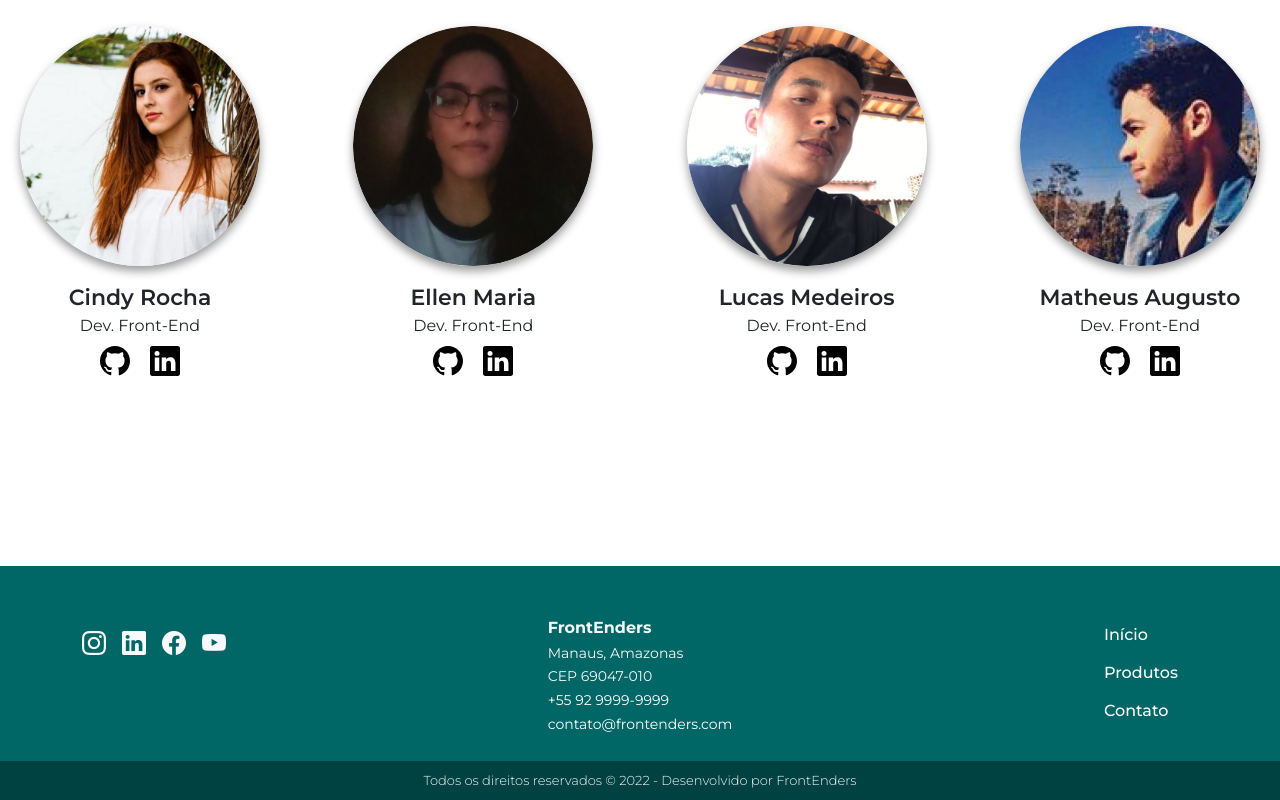
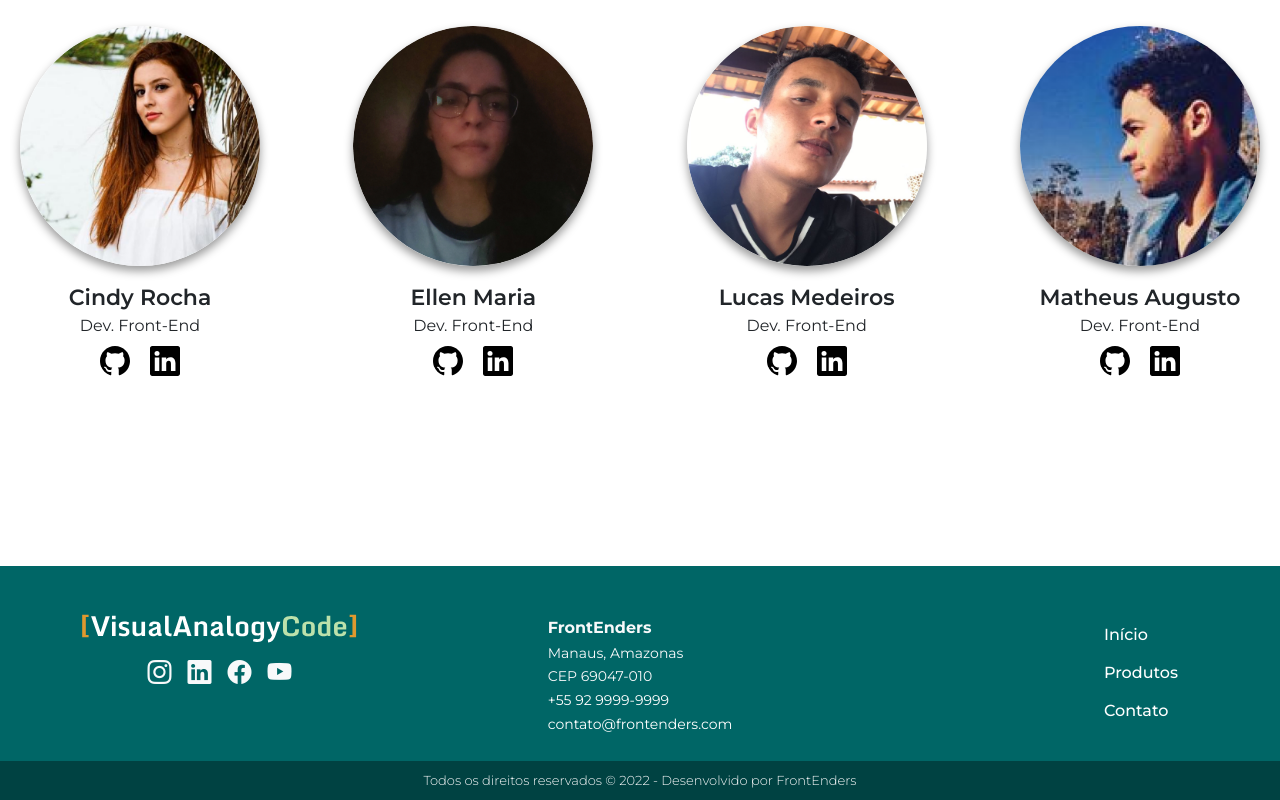
Before and after one commit to LucasMedeiros7/visual-analogy-code, a plain HTML site: page html/contato.html in a window 1280 px wide. Shown: the part 650-1450 px from the top of the page. Drawn offline with nearby package versions, Linux system fonts and the light colour scheme.

Commit message:
Adicionando a logo no footer + removendo alguns comentários

```diff
--- a/html/contato.html
+++ b/html/contato.html
@@ -18,7 +18,7 @@
         integrity="sha384-0evHe/X+R7YkIZDRvuzKMRqM+OrBnVFBL6DOitfPri4tjfHxaWutUpFmBp4vmVor" crossorigin="anonymous">
     <link rel="stylesheet" href="https://cdn.jsdelivr.net/npm/bootstrap-icons@1.8.3/font/bootstrap-icons.css">
 
-    <!-- COLOCAR O LINK DO SEU CSS -->
+
     <link rel="stylesheet" href="../css/style.css">
     <link rel="stylesheet" href="../css/contato.css">
 
@@ -31,7 +31,7 @@
     <!-- HEADER -->
 
     <header id="home">
-        <!-- HEADER RESPONSIVO: em 768px aparece o toggler-->
+
         <nav class="navbar navbar-expand-md bg-cor2 navbar-dark py-4">
             <div class="container">
                 <div>
@@ -172,8 +172,8 @@
         <div class="container">
             <div class="footer pt-5 pb-4">
                 <div class="logorede">
-                    <a href="#" class="logo">
-                        <img src="./pagina-cadastro/logo.svg" alt="">
+                    <a href="../index.html" class="logo">
+                        <img src="../img/logo.svg" alt="">
                     </a>
                     <div class="redesocial">
                         <!-- Icones do Bootstrap(Link na linha 19) -->
@@ -204,7 +204,7 @@
         </div>
     </footer>
 
-    <!-- LINKS DO JAVASCRIPT NECESSÁRIOS! -->
+    <!-- LINKS DO JAVASCRIPT -->
     <script src="https://cdn.jsdelivr.net/npm/@popperjs/core@2.11.5/dist/umd/popper.min.js"
         integrity="sha384-Xe+8cL9oJa6tN/veChSP7q+mnSPaj5Bcu9mPX5F5xIGE0DVittaqT5lorf0EI7Vk"
         crossorigin="anonymous"></script>
--- a/js/cadastro.js
+++ b/js/cadastro.js
@@ -161,7 +161,6 @@ function redirecionar() {
   const aviso = document.querySelector('h6');
 
   if (valido) {
-    console.log("Redirecionar para Login");
     aviso.style.color = 'green'
     aviso.textContent = 'Cadastro efetuado!';
   } else {
```
Also changed, not shown: html/cadastro.html (+1 -1 lines), html/login.html (+3 -3 lines), html/recuperar.html (+4 -3 lines), html/sobre.html (+4 -4 lines), index.html (+5 -5 lines).
